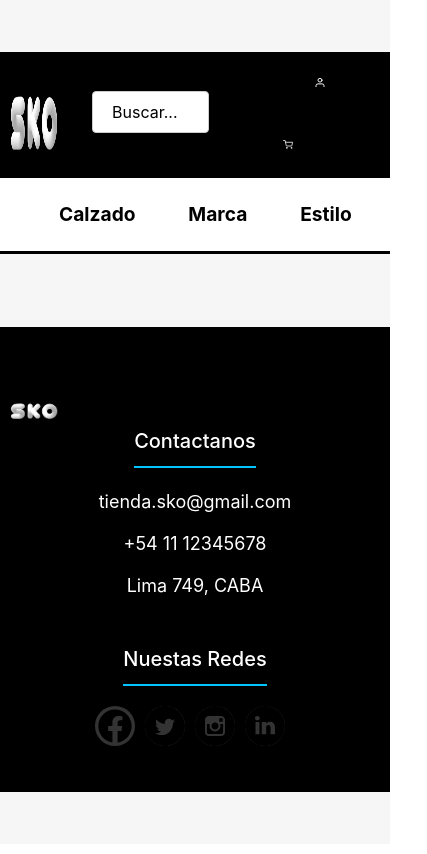
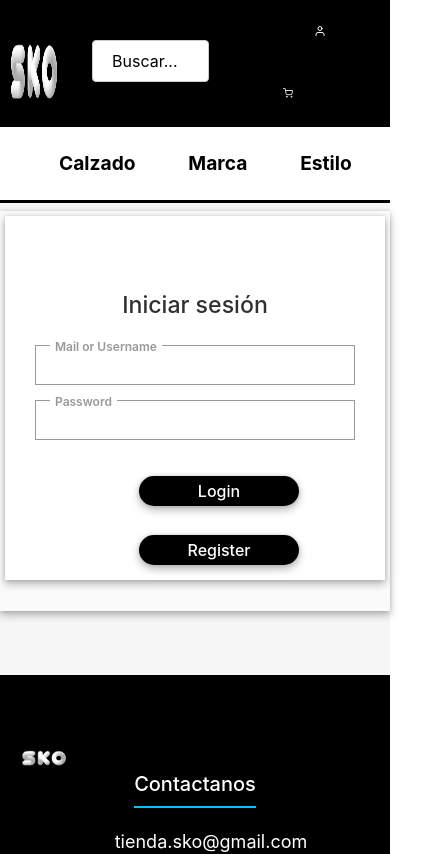
Before and after one commit to juanpiyoo11/proyecto-apis, a React (Vite) app: page /login in a window 390 px wide. Shown: the top 854 px of the page, 427 px wide, since content can reach past the window. Built offline with nearby package versions, Linux system fonts and the light colour scheme.

Commit message:
register y session terminado

```diff
--- a/src/App.jsx
+++ b/src/App.jsx
@@ -1,21 +1,28 @@
-import { useState } from "react";
-import "./css/App.css";
-import Navbar from "./Navbar.jsx";
-import Pie from "./Footer.jsx";
-import PaginaProducto from "./ProductDetail.jsx";
-import ProductPage from "./ProductPage.jsx";
-import AddProduct from "./AddProduct.jsx";
-import ModifyProduct from "./ModifyProduct.jsx";
-import { Routes, Route, redirect } from "react-router-dom";
-import Home from "./Home.jsx";
-import SearchBar from "./SearchBar.jsx";
-import * as React from "react";
-import { ChakraProvider } from "@chakra-ui/react";
+import {useState} from 'react'
+import './css/App.css'
+import Navbar from './Navbar'
+import Pie from './Footer.jsx'
+import PaginaProducto from './ProductPage.jsx'
+
+import ProductPage from './ProductPage.jsx'
+import AddProduct from './AddProduct.jsx'
+import ModifyProduct from './ModifyProduct.jsx'
+import {Routes, Route, redirect} from 'react-router-dom'
+import Home from './Home.jsx'
+import SearchBar from './SearchBar.jsx'
+import Carrusel from './Carrusel.jsx'
+import SessionForm from "./SessionForm.jsx"
+import RegisterForm from "./RegisterForm.jsx"
+import * as React from 'react'
+
+import {ChakraProvider} from '@chakra-ui/react'
+
 
 function App() {
     const [count, setCount] = useState(0);
 
     const redirectHome = () => {
+
         return redirect("/home");
     };
 
@@ -24,26 +31,30 @@ function App() {
             <ChakraProvider>
                 <div className="contenedor-todo">
                     <div className="navbar">
-            <Navbar />
+                        <Navbar/>
                     </div>
+
 
                     <div className="abm">
                         <Routes>
-              <Route path="/" element={<Home />} />
-              <Route path="/home" element={<Home />} />
-              <Route path="/products" element={<ProductPage />} />
-              <Route path="/product/:id" element={<PaginaProducto />} />
-              <Route path="/addproducts" element={<AddProduct />} />
-              <Route path="/resultados/:query" element={<SearchBar />} />
-              <Route path="/modifyproducts/:id" element={<ModifyProduct />} />
+                            <Route path="/" element={<Home/>} />
+                            <Route path="/home" element={<Home/>}/>
+                            <Route path="/products" element={<ProductPage/>}/>
+                            <Route path="/product/:id" element={<PaginaProducto/>}/>
+                            <Route path="/addproducts" element={<AddProduct/>}/>
+                            <Route path="/resultados/:query" element={<SearchBar/>}/>
+                            <Route path="/modifyproducts/:id" element={<ModifyProduct/>}/>
+                            <Route path="/login" element={<SessionForm/>}/>
+                            <Route path="/RegisterForm" element={<RegisterForm/>}/>
                         </Routes>
                     </div>
                     <div className="footer">
-            <Pie />
+                        <Pie/>
                     </div>
                 </div>
             </ChakraProvider>
         </>
+
     );
 }
 
--- /dev/null
+++ b/src/RegisterForm.jsx
@@ -0,0 +1,47 @@
+import React, { useState } from 'react';
+import 'bootstrap/dist/css/bootstrap.min.css';
+import "./css/SessionForm.css"
+
+const RegisterForm = () => {
+  const [isLoginActive, setIsLoginActive] = useState(true);
+
+
+
+
+  return (
+    <div className="body">
+      <div className="veen">
+
+        <div className="wrapper">
+          <form id="login"  style={{ display: isLoginActive ? 'block' : 'none' }}>
+            <h3>Registrarme</h3>
+            <div className="mail">
+              <input type="email" name="" />
+              <label>Nombre y Apellido</label>
+            </div>
+            <div className="mail">
+              <input type="email" name="" />
+              <label>Mail</label>
+            </div>
+            <div className="mail">
+              <input type="email" name="" />
+              <label>Usuario</label>
+            </div>
+            <div className="passwd">
+              <input type="password" name="" />
+              <label>Password</label>
+            </div>
+            <div className="submit">
+              <button className="dark">Enviar</button>
+            </div>
+            <br />
+
+          </form>
+
+        </div>
+      </div>
+    </div>
+  );
+};
+
+export default RegisterForm;
--- /dev/null
+++ b/src/SessionForm.jsx
@@ -0,0 +1,42 @@
+import React, { useState } from 'react';
+import 'bootstrap/dist/css/bootstrap.min.css';
+import "./css/SessionForm.css"
+import { useNavigate, Routes, Route, Link } from "react-router-dom";
+import RegisterForm from './RegisterForm';
+const SessionForm = () => {
+  const [isLoginActive, setIsLoginActive] = useState(true);
+  const navigate = useNavigate();
+
+
+
+  return (
+    <div className="body">
+      <div className="veen">
+
+        <div className="wrapper">
+          <form id="login"  style={{ display: isLoginActive ? 'block' : 'none' }}>
+            <h3>Iniciar sesión</h3>
+            <div className="mail">
+              <input type="email" name="" />
+              <label>Mail or Username</label>
+            </div>
+            <div className="passwd">
+              <input type="password" name="" />
+              <label>Password</label>
+            </div>
+            <div className="submit">
+              <button className="dark">Login</button>
+            </div>
+            <br />
+            <div className="submit">
+              <button className="dark" onClick={() => navigate("/RegisterForm")}>Register</button>
+            </div>
+          </form>
+
+        </div>
+      </div>
+    </div>
+  );
+};
+
+export default SessionForm;
--- /dev/null
+++ b/src/css/SessionForm.css
@@ -0,0 +1,164 @@
+.body{
+
+
+
+height: 100%;
+width: 100%;
+
+
+}
+.veen{
+    width: 70%;
+    margin: 100px auto;
+    background: rgba(255,255,255,.5);
+    min-height: 400px;
+    display:table;
+    position: relative;
+    justify-content: center;
+    align-items: center;
+    box-shadow: 0 0 4px rgba(0,0,0,.14), 0 4px 8px rgba(0,0,0,.28);
+}
+.veen > div {
+
+    text-align: center;
+    color: #fff;
+}
+
+.veen button{
+    background: transparent;
+    position: absolute;
+    width: 50%;
+    border: 3px solid #fff;
+    border-radius: 30px;
+
+    left:10%;
+    color: #FFF;
+    box-shadow: 0 0 4px rgba(0,0,0,.14), 0 4px 8px rgba(0,0,0,.28);
+
+}
+.veen button.dark{
+    border-color: black;
+    background: black;
+}
+
+
+.veen > .wrapper {
+    position: absolute;
+    width: 40%;
+    height: 120%;
+    top: -10%;
+    left: 30%;
+    background: #fff;
+    box-shadow: 0 0 4px rgba(0,0,0,.14), 0 4px 8px rgba(0,0,0,.28);
+
+    color: #303030;
+
+
+
+}
+.veen .wrapper > form{
+    padding: 15px 30px 30px;
+    width: 100%;
+    transition: all .5s;
+    background: #fff;
+    width: 100%;
+}
+.veen .wrapper > form:focus{
+outline: none;
+}
+.veen .wrapper #login{
+    padding-top: 20%;
+visibility: visible;
+}
+
+.veen .wrapper > form > div {
+    position: relative;
+    margin-bottom: 15px;
+}
+.veen .wrapper label{
+    position: absolute;
+    top: -7px;
+    font-size: 12px;
+    white-space: nowrap;
+    background: #fff;
+    text-align: left;
+    left: 15px;
+    padding: 0 5px;
+    color: #999;
+    pointer-events: none;
+}
+.veen .wrapper h3{
+    margin-bottom: 25px;
+}
+.veen .wrapper input{
+    height: 40px;
+    padding: 5px 15px;
+    width: 100%;
+    border: solid 1px #999;
+}
+.veen .wrapper input{
+    height: 40px;
+    padding: 5px 15px;
+    width: 100%;
+    border: solid 1px #999;
+}
+.veen .wrapper input:focus{
+    outline: none;
+    border-color: #ff4931;
+}
+.veen > .wrapper.move{
+    left: 45%;
+}
+.veen > .wrapper.move input:focus{
+    border-color: #e0b722;
+}
+@media (max-width: 767px){
+    .veen{
+        padding: 5px;
+        margin: 0;
+        width: 100%;
+        display: block;
+    }
+    .veen > .wrapper{
+        position: relative;
+        height: auto;
+        top: 0;
+        left: 0;
+        width: 100%;
+    }
+    .veen > div{
+        display: inline-block;
+    }
+    .splits{
+        width: 50%;
+        background: #fff;
+        float: left;
+    }
+    .splits button{
+        width: 100%;
+        border-radius: 0;
+        background: #505050;
+        border: 0;
+        opacity: .7;
+    }
+    .splits button.active{
+        opacity: 1;
+    }
+    .splits button.active{
+        opacity: 1;
+        background: #ff4931;
+    }
+    .splits.rgstr-btn button.active{
+        background: #e0b722;
+    }
+    .splits p{
+        display: none;
+    }
+    .veen > .wrapper.move{
+        left: 0%;
+    }
+}
+
+input:-webkit-autofill, textarea:-webkit-autofill, select:-webkit-autofill{
+box-shadow: inset 0 0 0 50px #fff
+}
--- a/src/navbar.jsx
+++ b/src/navbar.jsx
@@ -95,11 +95,11 @@ function Navbar() {
               <img src={user} alt="" />
               {showUserMenu && (
                 <div id="userDropdown" className="dropdown-content" onMouseEnter={handleUserEnter} onMouseLeave={handleUserLeave}>
-                  <a href="#" className="decoracion-enlace nombre2">
+                  <a href="#" className="decoracion-enlace nombre2" onClick={() => navigate("/login")}>
                     {" "}
                     Mi Cuenta
                   </a>
-                  <a href="#" className="decoracion-enlace nombre2">
+                  <a href="#" className="decoracion-enlace nombre2" >
                     Mis Pedidos
                   </a>
                   <a href="#" className="decoracion-enlace nombre2" onClick={() => navigate("/products")}>
```
Lines whose indentation alone changed are shown as unchanged.
